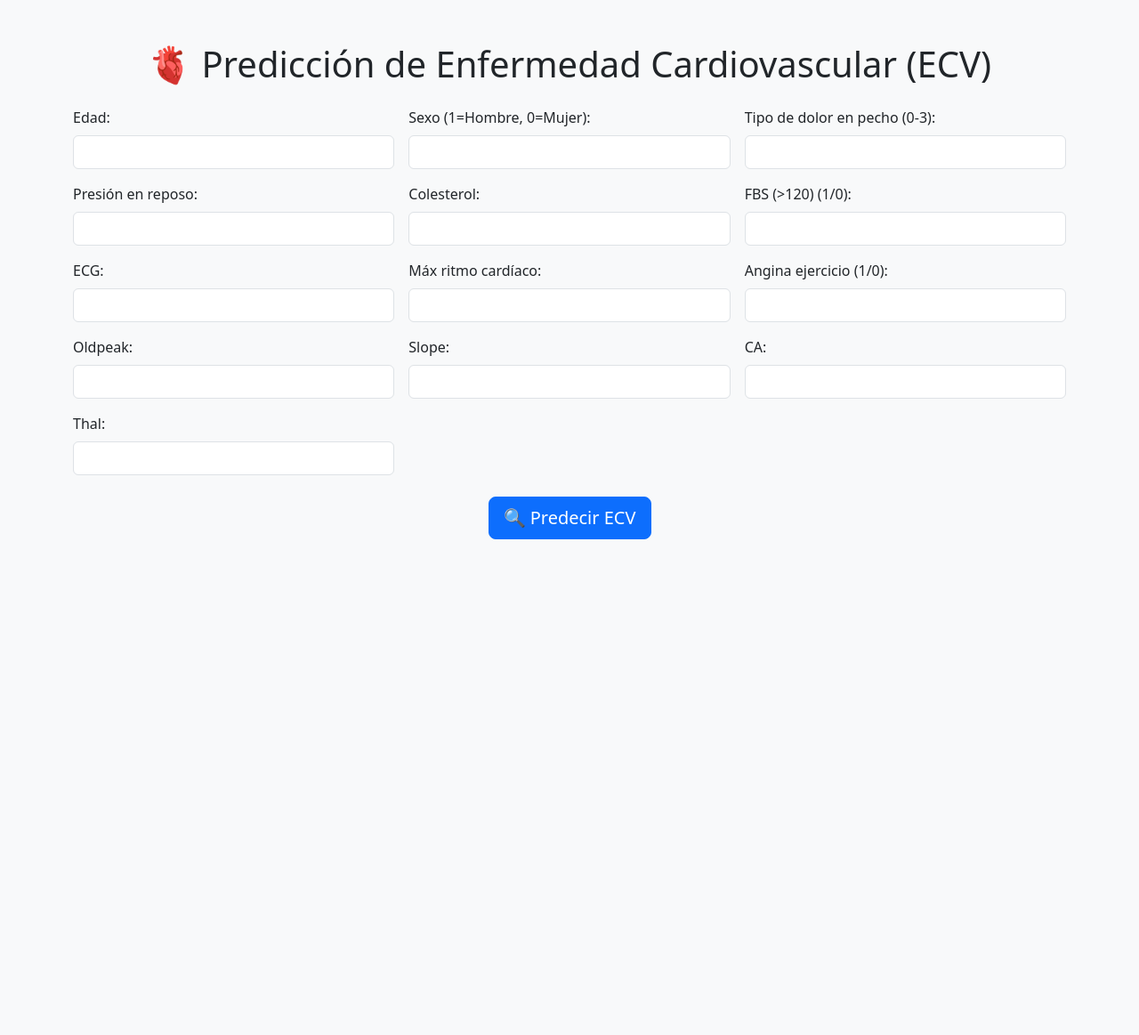
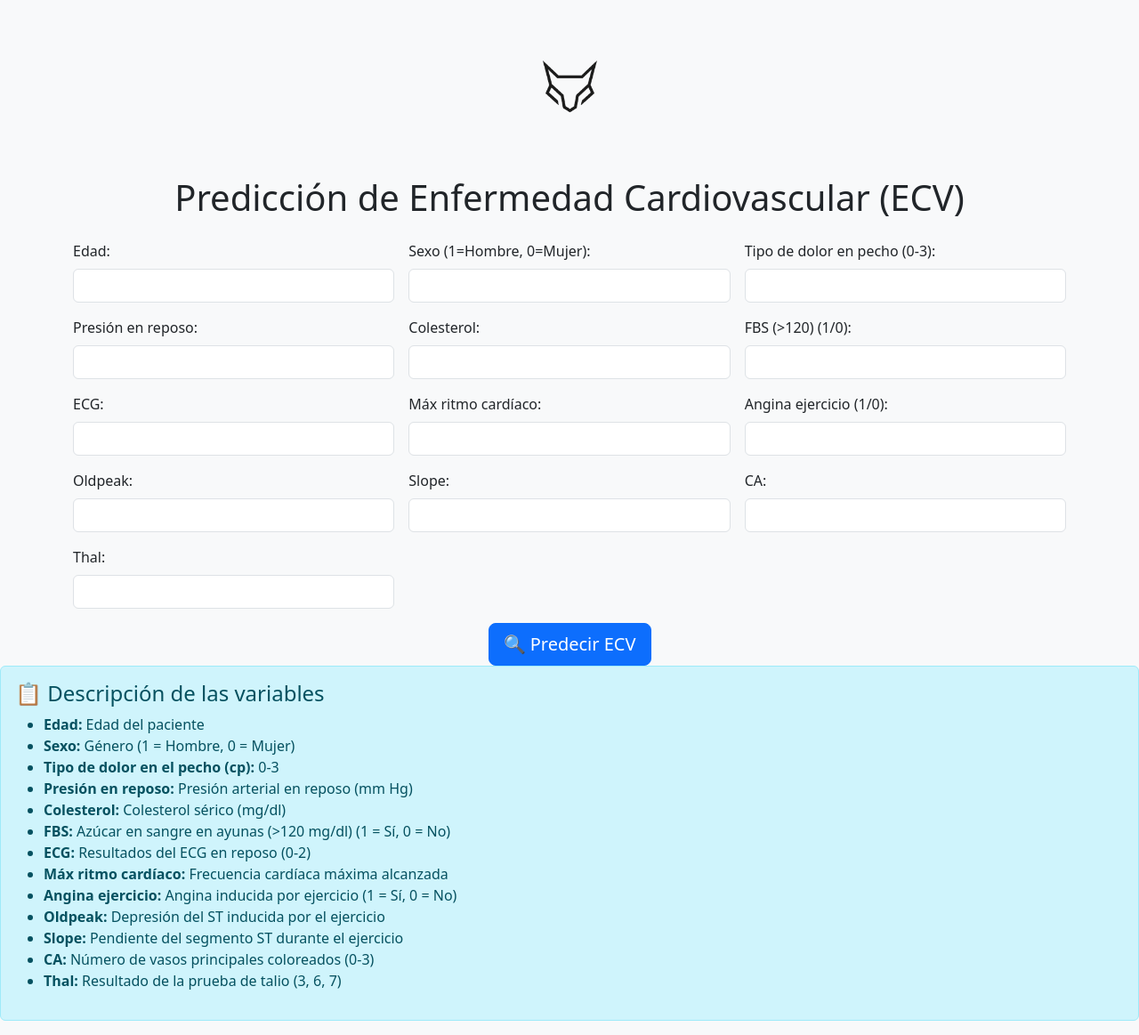
Before and after one commit to aylinn57/proyecto-ecv, a FastAPI app: page / in a window 1280 px wide. Shown: the whole page at 89% size. Before the commit the page ends 606 px from the top, so only its background shows below. Run offline with FastAPI, Linux system fonts and the light colour scheme; parts of the project's set-up code (start-up, migrations or seed data) failed here and were passed over.

Commit message:
Personalización de la app

```diff
--- a/app/templates/formulario_ecv.html
+++ b/app/templates/formulario_ecv.html
@@ -4,95 +4,107 @@
     <meta charset="UTF-8" />
     <meta name="viewport" content="width=device-width, initial-scale=1" />
     <title>Predicción de Enfermedad Cardiovascular (ECV)</title>
-    <!-- Bootstrap 5 -->
     <link href="https://cdn.jsdelivr.net/npm/bootstrap@5.3.0/dist/css/bootstrap.min.css" rel="stylesheet" />
 </head>
 <body class="bg-light">
 
-<div class="container py-5">
-    <h1 class="mb-4 text-center">🫀 Predicción de Enfermedad Cardiovascular (ECV)</h1>
+    <!-- LOGO -->
+    <div class="text-center my-4">
+        <img src="/static/logo.png" alt="Aylinn - Masa" width="150">
+    </div>
 
-    <form id="formECV" class="row g-3">
+    <!-- TITULO -->
+    <div class="container">
+        <h1 class="text-center mb-4">Predicción de Enfermedad Cardiovascular (ECV)</h1>
 
-        <!-- Campos del paciente -->
+        <!-- FORMULARIO -->
+        <form onsubmit="event.preventDefault(); predecirECV();" class="row g-3">
             <div class="col-md-4">
                 <label for="age" class="form-label">Edad:</label>
-            <input type="number" class="form-control" id="age" required />
+                <input type="number" class="form-control" id="age" required>
+            </div>
+            <div class="col-md-4">
+                <label for="sex" class="form-label">Sexo (1=Hombre, 0=Mujer):</label>
+                <input type="number" class="form-control" id="sex" required>
+            </div>
+            <div class="col-md-4">
+                <label for="cp" class="form-label">Tipo de dolor en pecho (0-3):</label>
+                <input type="number" class="form-control" id="cp" required>
+            </div>
+            <div class="col-md-4">
+                <label for="trestbps" class="form-label">Presión en reposo:</label>
+                <input type="number" class="form-control" id="trestbps" required>
+            </div>
+            <div class="col-md-4">
+                <label for="chol" class="form-label">Colesterol:</label>
+                <input type="number" class="form-control" id="chol" required>
+            </div>
+            <div class="col-md-4">
+                <label for="fbs" class="form-label">FBS (>120) (1/0):</label>
+                <input type="number" class="form-control" id="fbs" required>
+            </div>
+            <div class="col-md-4">
+                <label for="restecg" class="form-label">ECG:</label>
+                <input type="number" class="form-control" id="restecg" required>
+            </div>
+            <div class="col-md-4">
+                <label for="thalach" class="form-label">Máx ritmo cardíaco:</label>
+                <input type="number" class="form-control" id="thalach" required>
+            </div>
+            <div class="col-md-4">
+                <label for="exang" class="form-label">Angina ejercicio (1/0):</label>
+                <input type="number" class="form-control" id="exang" required>
+            </div>
+            <div class="col-md-4">
+                <label for="oldpeak" class="form-label">Oldpeak:</label>
+                <input type="number" step="0.1" class="form-control" id="oldpeak" required>
+            </div>
+            <div class="col-md-4">
+                <label for="slope" class="form-label">Slope:</label>
+                <input type="number" class="form-control" id="slope" required>
+            </div>
+            <div class="col-md-4">
+                <label for="ca" class="form-label">CA:</label>
+                <input type="number" class="form-control" id="ca" required>
+            </div>
+            <div class="col-md-4">
+                <label for="thal" class="form-label">Thal:</label>
+                <input type="number" class="form-control" id="thal" required>
             </div>
 
-        <div class="col-md-4">
-            <label for="sex" class="form-label">Sexo (1=Hombre, 0=Mujer):</label>
-            <input type="number" class="form-control" id="sex" required />
+            <!-- BOTÓN -->
+            <div class="col-12 text-center mt-3">
+                <button type="submit" class="btn btn-primary btn-lg">🔍 Predecir ECV</button>
             </div>
-
-        <div class="col-md-4">
-            <label for="cp" class="form-label">Tipo de dolor en pecho (0-3):</label>
-            <input type="number" class="form-control" id="cp" required />
-        </div>
-
-        <div class="col-md-4">
-            <label for="trestbps" class="form-label">Presión en reposo:</label>
-            <input type="number" class="form-control" id="trestbps" required />
-        </div>
-
-        <div class="col-md-4">
-            <label for="chol" class="form-label">Colesterol:</label>
-            <input type="number" class="form-control" id="chol" required />
-        </div>
-
-        <div class="col-md-4">
-            <label for="fbs" class="form-label">FBS (>120) (1/0):</label>
-            <input type="number" class="form-control" id="fbs" required />
-        </div>
-
-        <div class="col-md-4">
-            <label for="restecg" class="form-label">ECG:</label>
-            <input type="number" class="form-control" id="restecg" required />
-        </div>
-
-        <div class="col-md-4">
-            <label for="thalach" class="form-label">Máx ritmo cardíaco:</label>
-            <input type="number" class="form-control" id="thalach" required />
-        </div>
-
-        <div class="col-md-4">
-            <label for="exang" class="form-label">Angina ejercicio (1/0):</label>
-            <input type="number" class="form-control" id="exang" required />
-        </div>
-
-        <div class="col-md-4">
-            <label for="oldpeak" class="form-label">Oldpeak:</label>
-            <input type="number" step="0.1" class="form-control" id="oldpeak" required />
-        </div>
-
-        <div class="col-md-4">
-            <label for="slope" class="form-label">Slope:</label>
-            <input type="number" class="form-control" id="slope" required />
-        </div>
-
-        <div class="col-md-4">
-            <label for="ca" class="form-label">CA:</label>
-            <input type="number" class="form-control" id="ca" required />
-        </div>
-
-        <div class="col-md-4">
-            <label for="thal" class="form-label">Thal:</label>
-            <input type="number" class="form-control" id="thal" required />
-        </div>
-
-        <!-- Botón -->
-        <div class="col-12 mt-4 text-center">
-            <button type="button" class="btn btn-primary btn-lg" onclick="predecirECV()">🔍 Predecir ECV</button>
-        </div>
-
         </form>
 
-    <!-- Resultado -->
-    <div id="resultado" class="alert mt-4 d-none"></div>
+        <!-- RESULTADO -->
+        <div id="resultado" class="mt-4 d-none"></div>
 
     </div>
 
-<!-- Script para consumir la API -->
+     <!-- DESCRIPCIÓN DE VARIABLES -->
+        <div class="alert alert-info">
+            <h4>📋 Descripción de las variables</h4>
+            <ul>
+                <li><strong>Edad:</strong> Edad del paciente</li>
+                <li><strong>Sexo:</strong> Género (1 = Hombre, 0 = Mujer)</li>
+                <li><strong>Tipo de dolor en el pecho (cp):</strong> 0-3</li>
+                <li><strong>Presión en reposo:</strong> Presión arterial en reposo (mm Hg)</li>
+                <li><strong>Colesterol:</strong> Colesterol sérico (mg/dl)</li>
+                <li><strong>FBS:</strong> Azúcar en sangre en ayunas (>120 mg/dl) (1 = Sí, 0 = No)</li>
+                <li><strong>ECG:</strong> Resultados del ECG en reposo (0-2)</li>
+                <li><strong>Máx ritmo cardíaco:</strong> Frecuencia cardíaca máxima alcanzada</li>
+                <li><strong>Angina ejercicio:</strong> Angina inducida por ejercicio (1 = Sí, 0 = No)</li>
+                <li><strong>Oldpeak:</strong> Depresión del ST inducida por el ejercicio</li>
+                <li><strong>Slope:</strong> Pendiente del segmento ST durante el ejercicio</li>
+                <li><strong>CA:</strong> Número de vasos principales coloreados (0-3)</li>
+                <li><strong>Thal:</strong> Resultado de la prueba de talio (3, 6, 7)</li>
+            </ul>
+        </div>
+
+
+    <!-- SCRIPT API -->
     <script>
         function predecirECV() {
             const paciente = {
@@ -113,28 +125,22 @@
 
             fetch("https://proyecto-ecv.onrender.com/predecir_ecv", {
                 method: "POST",
-            headers: {
-                "Content-Type": "application/json"
-            },
+                headers: { "Content-Type": "application/json" },
                 body: JSON.stringify(paciente)
             })
             .then(response => response.json())
             .then(data => {
                 console.log("Respuesta API:", data);
-
                 const divResultado = document.getElementById("resultado");
-
                 divResultado.innerHTML = `
                     <h4>Resultado: ${data.resultado}</h4>
                     <p><strong>Probabilidad de riesgo:</strong> ${data.probabilidad}</p>
                 `;
-
                 if (data.resultado.includes("Positivo")) {
                     divResultado.className = "alert alert-danger";
                 } else {
                     divResultado.className = "alert alert-success";
                 }
-
                 divResultado.classList.remove("d-none");
             })
             .catch(error => {
```
Also changed, not shown: README.md, app/static/logo.png (added). Lines whose indentation alone changed are shown as unchanged.
